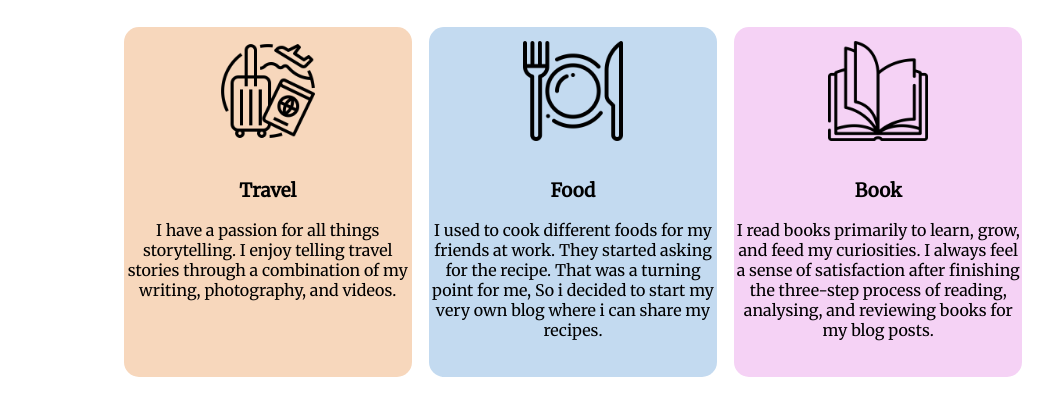
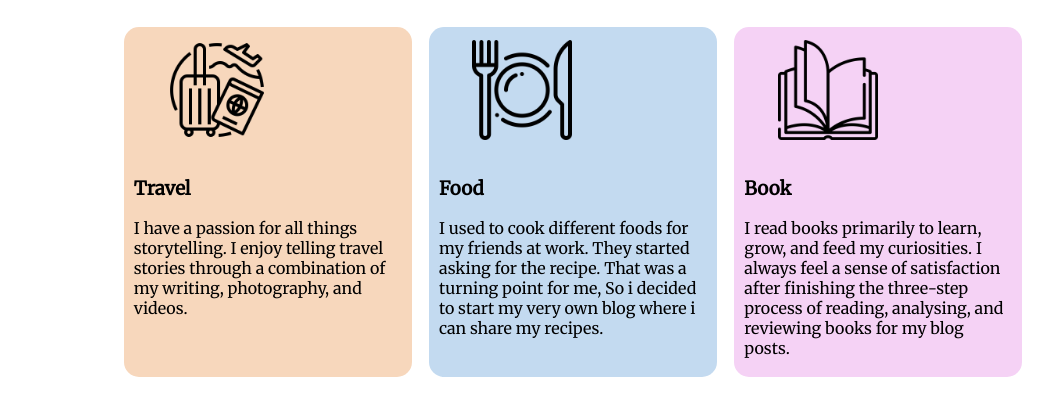
Before and after one commit to Mahingit/assignment, a plain HTML site: page index.html in a window 1280 px wide. Shown: the part 732-1148 px from the top of the page, without its empty margins (67-1120 px from the left). Drawn offline with Linux system fonts and the light colour scheme.

Commit message:
inline padding added

```diff
--- a/style.css
+++ b/style.css
@@ -47,17 +47,20 @@ h1{
 }
 
 .interest{
-    text-align: center;
+    padding-inline: 10px;
     border: 0px solid orange;
     width: 25%;
     height: 350px;
     border-radius: 15px;
 
 }
+
 .interest img{
     width: 100px;
     height: 100px;
     padding: 5%;
+    margin-left: 20px;
+
 }
 
 .background-1{
```
